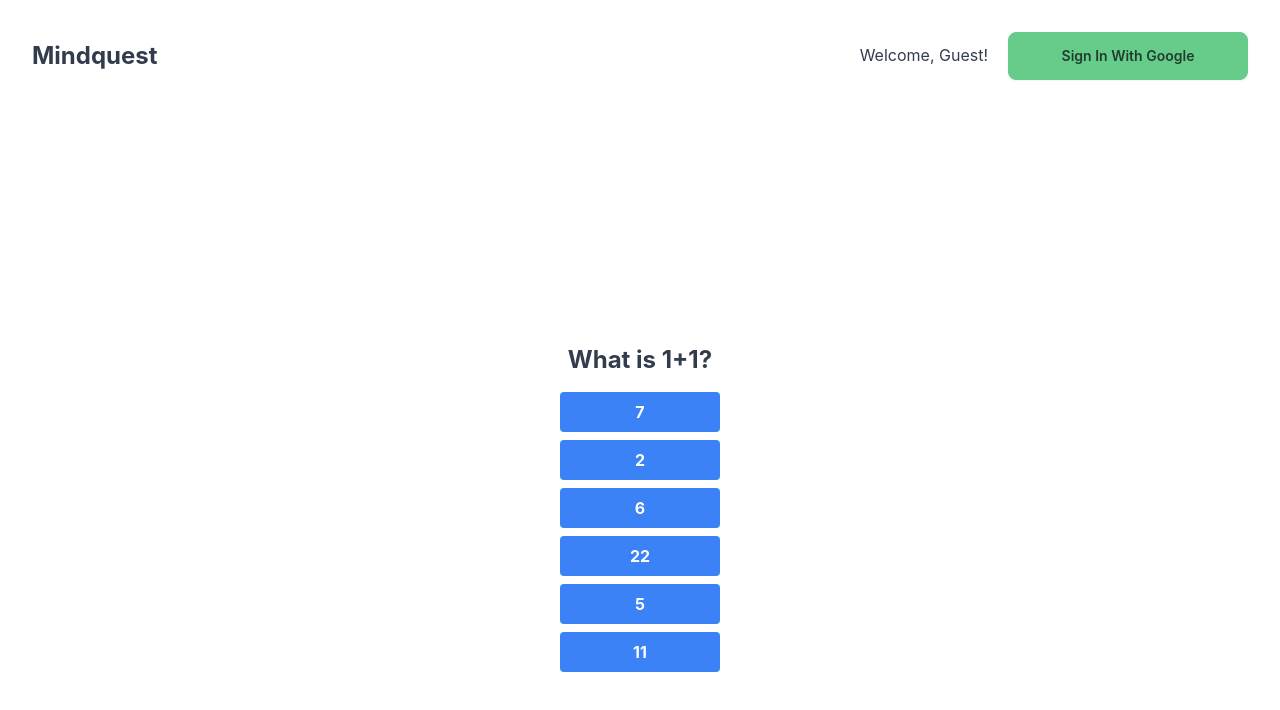
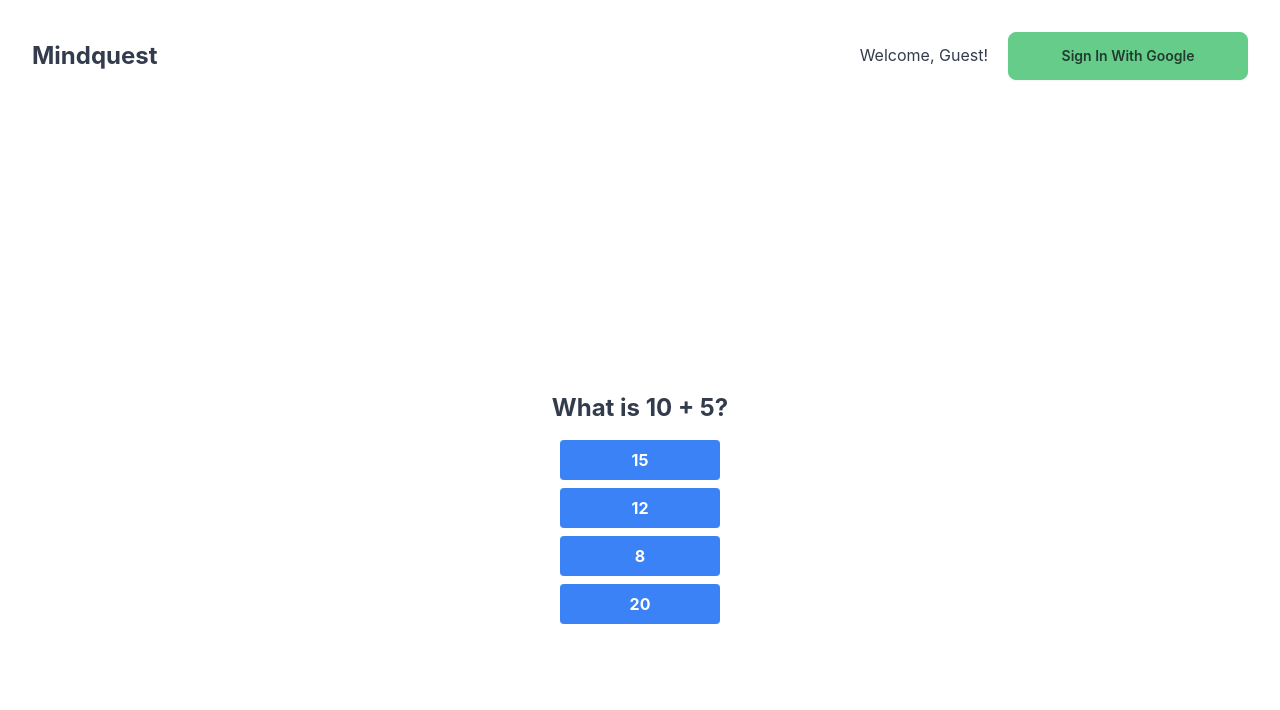
Before and after one commit to chickfilaman51/mindquest-website, a React (Vite) app: page /placementtest in a window 1280 px wide. Shown: the top 710 px of the page. Built offline with nearby package versions, Linux system fonts and the light colour scheme; no server answers.

Commit message:
added actual math qs

```diff
--- a/src/constants/index.js
+++ b/src/constants/index.js
@@ -1,57 +1,147 @@
 export const questions = [
+    // 2nd grade math questions
     {
-      "question": "What is 1+1?",
-      "answer1": "7",
-      "answer2": "2",
-      "answer3": "6",
-      "answer4": "22",
-      "answer5": "5",
-      "answer6": "11",
+      "question": "What is 10 + 5?",
+      "answer1": "15",
+      "answer2": "12",
+      "answer3": "8",
+      "answer4": "20"
     },
     {
-        "question": "What is 7 x 8?",
-        "answer1": "7",
-        "answer2": "2",
-        "answer3": "56",
-        "answer4": "32",
-        "answer5": "1",
-        "answer6": "91",
+      "question": "How many sides does a square have?",
+      "answer1": "3",
+      "answer2": "4",
+      "answer3": "5",
+      "answer4": "6"
     },
     {
-        "question": "What is 6 / 2?",
-        "answer1": "7",
-        "answer2": "3",
-        "answer3": "1",
-        "answer4": "12",
-        "answer5": "99",
-        "answer6": "11",
+      "question": "What is 6 x 3?",
+      "answer1": "9",
+      "answer2": "15",
+      "answer3": "12",
+      "answer4": "18"
     },
     {
-        "question": "What is 72/30?",
-        "answer1": "2.4",
-        "answer2": "2000",
-        "answer3": "6222",
-        "answer4": "2220",
-        "answer5": "2160",
-        "answer6": "1211",
-
+      "question": "How many months are in a year?",
+      "answer1": "10",
+      "answer2": "12",
+      "answer3": "6",
+      "answer4": "8"
+    },
+    // 3rd grade math questions
+    {
+      "question": "What is 25 - 13?",
+      "answer1": "16",
+      "answer2": "12",
+      "answer3": "15",
+      "answer4": "8"
     },
     {
-        "question": "What is the square root of 144?",
-        "answer1": "1441440",
-        "answer2": "144",
-        "answer3": "12",
-        "answer4": "6",
-        "answer5": "2",
-        "answer6": "1",
+      "question": "How many minutes are in an hour?",
+      "answer1": "60",
+      "answer2": "30",
+      "answer3": "45",
+      "answer4": "90"
     },
     {
-        "question": "What is 99 squared?",
-        "answer1": "1",
-        "answer2": "9801",
-        "answer3": "99",
-        "answer4": "33",
-        "answer5": "2",
-        "answer6": "9.9",
+      "question": "What is 7 x 7?",
+      "answer1": "14",
+      "answer2": "36",
+      "answer3": "56",
+      "answer4": "49"
     },
-  ];
+    {
+      "question": "How many continents are there?",
+      "answer1": "2",
+      "answer2": "5",
+      "answer3": "7",
+      "answer4": "4"
+    },
+    // 4th grade math questions
+    {
+      "question": "What is 345 + 189?",
+      "answer1": "534",
+      "answer2": "434",
+      "answer3": "524",
+      "answer4": "624"
+    },
+    {
+      "question": "How many degrees are in a right angle?",
+      "answer1": "45",
+      "answer2": "180",
+      "answer3": "90",
+      "answer4": "360"
+    },
+    {
+      "question": "What is the perimeter of a square with side length 5 units?",
+      "answer1": "20",
+      "answer2": "25",
+      "answer3": "15",
+      "answer4": "10"
+    },
+    {
+      "question": "If a box contains 24 apples and you take out 6, how many are left?",
+      "answer1": "30",
+      "answer2": "18",
+      "answer3": "20",
+      "answer4": "22"
+    },
+    // 5th grade math questions
+    {
+      "question": "What is the result of 3 x (4 + 5)?",
+      "answer1": "12",
+      "answer2": "21",
+      "answer3": "18",
+      "answer4": "27"
+    },
+    {
+      "question": "Simplify: 2/3 + 1/4",
+      "answer1": "11/12",
+      "answer2": "5/7",
+      "answer3": "3/4",
+      "answer4": "7/8"
+    },
+    {
+      "question": "What is the square root of 144?",
+      "answer1": "12",
+      "answer2": "14",
+      "answer3": "16",
+      "answer4": "18"
+    },
+    {
+      "question": "If a car travels at 60 mph, how far will it go in 3 hours?",
+      "answer1": "190 miles",
+      "answer2": "160 miles",
+      "answer3": "180 miles",
+      "answer4": "220 miles"
+    },
+    // 6th grade math questions
+    {
+      "question": "What is the result of 5^2?",
+      "answer1": "35",
+      "answer2": "20",
+      "answer3": "30",
+      "answer4": "25"
+    },
+    {
+      "question": "Solve for x in the equation 2x + 3 = 15",
+      "answer1": "7",
+      "answer2": "8",
+      "answer3": "6",
+      "answer4": "10"
+    },
+    {
+        "question": "What is the area of a triangle with base 6 units and height 8 units?",
+        "answer1": "24 square units",
+        "answer2": "30 square units",
+        "answer3": "36 square units",
+        "answer4": "40 square units"
+    },
+    {
+        "question": "If a recipe calls for 2/3 cup of flour and you want to make 3 batches, how much flour do you need?",
+        "answer1": "2 cups",
+        "answer2": "1 cup",
+        "answer3": "1.5 cups",
+        "answer4": "3 cups"
+    },
+  ]
```
